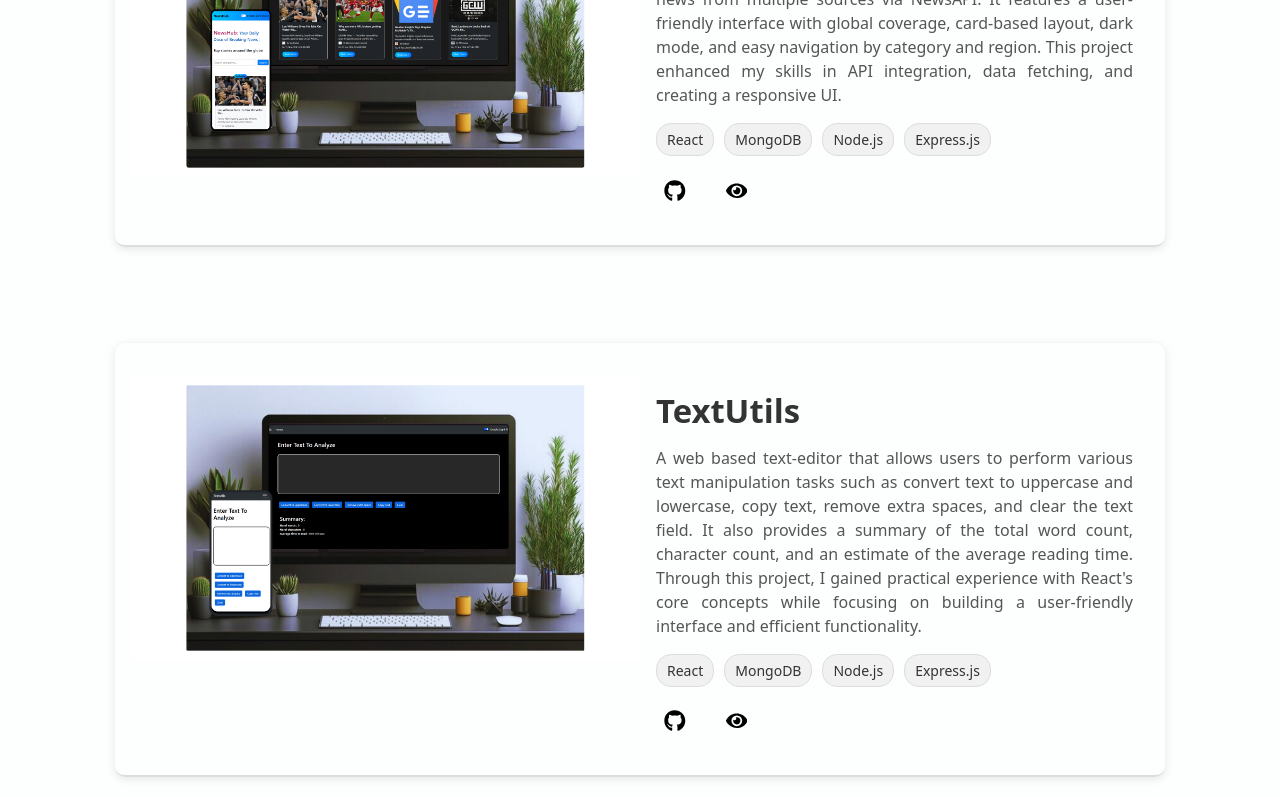
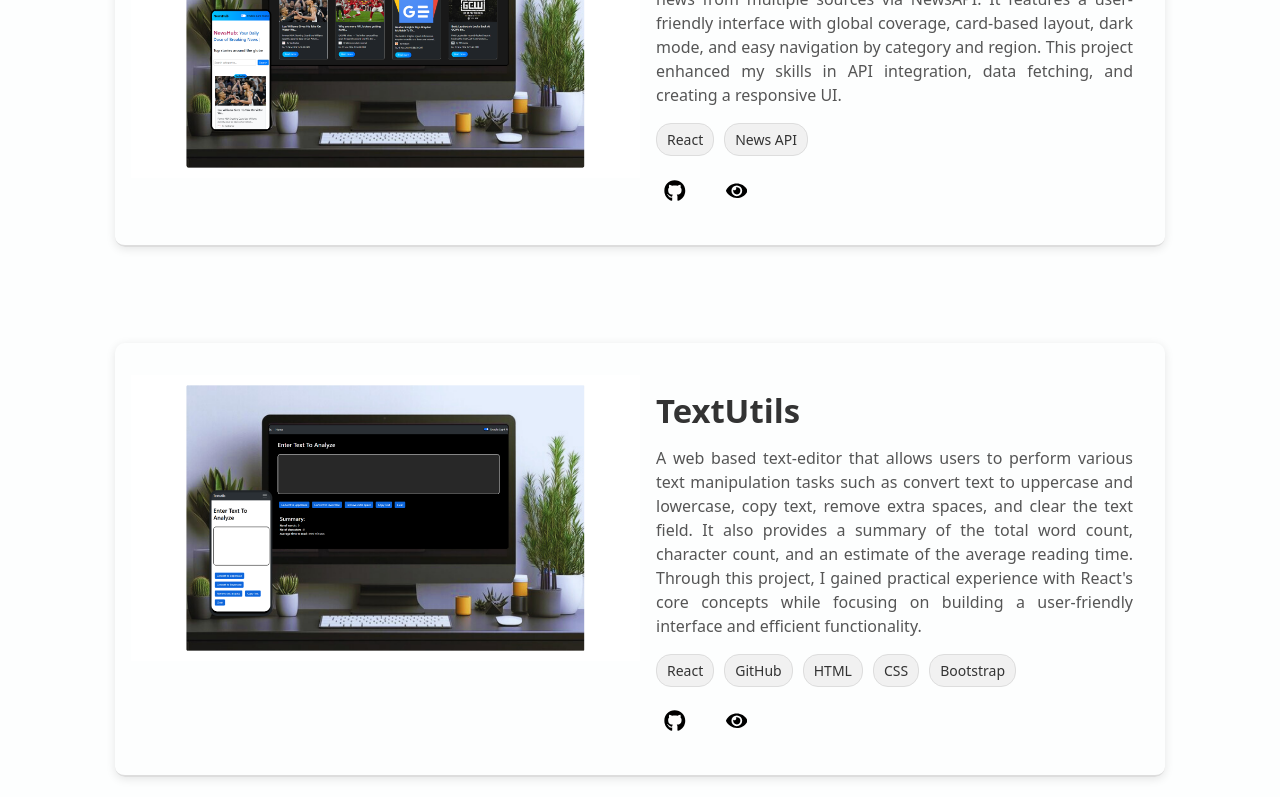
Before and after one commit to janhvi-pandey/Portfolio, a React (Create React App) app: page /projects in a window 1280 px wide. Shown: the part 2000-2797 px from the top of the page. Built offline with nearby package versions, Linux system fonts and the light colour scheme.

Commit message:
project tech stack modification

```diff
--- a/src/Projects/ExploreProject.js
+++ b/src/Projects/ExploreProject.js
@@ -1,6 +1,6 @@
-import React, { useState ,useEffect, useRef  } from "react";
+import React, { useState, useEffect, useRef } from "react";
 import styled from "styled-components";
-import { ReactTyped } from 'react-typed';
+import { ReactTyped } from "react-typed";
 import textutilmockup from "../images/TextUtils Mockup.png";
 import newshubmockup from "../images/NewsHub Mockup.png";
 import portfoliomockup from "../images/Portfolio Mockup.png";
@@ -15,14 +15,16 @@ import { FaCaretDown } from "react-icons/fa";
 const projects = [
   {
     name: "Karam: Customer Query Management",
-    description: "It is a full-stack application that reflects the core values & ideals of Karam, featuring a Customer Query Management system. It includes sections for Home, Services, About, Contact, and Careers. The system allows users to submit and track queries, while admins can manage and update query statuses via seamless REST API integration. This project enhanced my full-stack development skills, particularly in MERN stack, API integration, and optimizing data flow and system performance.",
+    description:
+      "It is a full-stack application that reflects the core values & ideals of Karam, featuring a Customer Query Management system. It includes sections for Home, Services, About, Contact, and Careers. The system allows users to submit and track queries, while admins can manage and update query statuses via seamless REST API integration. This project enhanced my full-stack development skills, particularly in MERN stack, API integration, and optimizing data flow and system performance.",
     preview: karammockup,
     techs: ["React", "MongoDB", "Node.js", "Express.js"],
     github:
       "https://github.com/janhvi-pandey/Karam-Customer-Query-Management-Frontend",
     live: "https://customer-query-management-frontend.vercel.app/",
     tags: [
-      "link vink",
+      "Karam",
+      "Customer Query Management",
       "mern stack",
       "full stack",
       "react",
@@ -37,29 +39,23 @@ const projects = [
     description:
       "My portfolio is a dynamic web application built with ReactJS and Firebase, designed to highlight my skills, projects, and professional experience. This project allowed me to strengthen my front-end development skills while learning to integrate real-time updates, creating an interactive and engaging platform for visitors to explore my work & connect with me.",
     preview: portfoliomockup,
-    techs: ["React", "MongoDB", "Node.js", "Express.js", "Bootstrap"],
+    techs: ["React", "FireBase", "HTML", "CSS", "Bootstrap"],
     github: "https://github.com/janhvi-pandey/Portfolio",
     live: "https://janhvi-portfolio.web.app/",
-    tags: [
-      "portfolio",
-      "hey sainty",
-      "react",
-      "MongoDB",
-      "node js",
-      "express js",
-      "mern",
-      "full stack",
-    ],
+    tags: ["portfolio", "janhvi", "janhvi portfolio", "react"],
   },
   {
     name: "Secret Script",
-    description: "Secret Script is a secure, full-stack application for anonymous script management. The project aimed to combine privacy with a seamless user experience, allowing users to safely store and access their notes. Using modern technologies and secure REST APIs, I enhanced my skills in full-stack development, focusing on data security, API integration, and dynamic content management, all while ensuring an intuitive, responsive interface.",
+    description:
+      "Secret Script is a secure, full-stack application for anonymous script management. The project aimed to combine privacy with a seamless user experience, allowing users to safely store and access their notes. Using modern technologies and secure REST APIs, I enhanced my skills in full-stack development, focusing on data security, API integration, and dynamic content management, all while ensuring an intuitive, responsive interface.",
     preview: SecretScriptmockup,
     techs: ["React", "MongoDB", "Node.js", "Express.js"],
     github: "https://github.com/janhvi-pandey/Secret-Script-Frontend",
     live: "https://secret-script-io.vercel.app/",
     tags: [
-      "link vink",
+      "Secret Script",
+      "Secret",
+      "script",
       "mern stack",
       "full stack",
       "react",
@@ -71,59 +67,43 @@ const projects = [
   },
   {
     name: "NewsHub",
-    description: "NewsHub is a dynamic news platform that aggregates breaking news from multiple sources via NewsAPI. It features a user-friendly interface with global coverage, card-based layout, dark mode, and easy navigation by category and region. This project enhanced my skills in API integration, data fetching, and creating a responsive UI.",
+    description:
+      "NewsHub is a dynamic news platform that aggregates breaking news from multiple sources via NewsAPI. It features a user-friendly interface with global coverage, card-based layout, dark mode, and easy navigation by category and region. This project enhanced my skills in API integration, data fetching, and creating a responsive UI.",
     preview: newshubmockup,
-    techs: ["React", "MongoDB", "Node.js", "Express.js"],
+    techs: ["React", "News API"],
     github: "https://github.com/janhvi-pandey/NewsHub",
     live: "https://github.com/janhvi-pandey/NewsHub",
-    tags: [
-      "link vink",
-      "mern stack",
-      "full stack",
-      "react",
-      "mongo db",
-      "express js",
-      "node js",
-      "vercel",
-    ],
+    tags: ["react", "news", "newsHub"],
   },
   {
     name: "TextUtils",
-    description: "A web based text-editor that allows users to perform various text manipulation tasks such as convert text to uppercase and lowercase, copy text, remove extra spaces, and clear the text field. It also provides a summary of the total word count, character count, and an estimate of the average reading time. Through this project, I gained practical experience with React's core concepts while focusing on building a user-friendly interface and efficient functionality.",
+    description:
+      "A web based text-editor that allows users to perform various text manipulation tasks such as convert text to uppercase and lowercase, copy text, remove extra spaces, and clear the text field. It also provides a summary of the total word count, character count, and an estimate of the average reading time. Through this project, I gained practical experience with React's core concepts while focusing on building a user-friendly interface and efficient functionality.",
     preview: textutilmockup,
-    techs: ["React", "MongoDB", "Node.js", "Express.js"],
+    techs: ["React", "GitHub", "HTML", "CSS", "Bootstrap"],
     github: "https://github.com/janhvi-pandey/TextUtils",
     live: "https://janhvi-pandey.github.io/TextUtils/",
-    tags: [
-      "link vink",
-      "mern stack",
-      "full stack",
-      "react",
-      "mongo db",
-      "express js",
-      "node js",
-      "vercel",
-    ],
+    tags: ["TextUtils", "textutils", "text manipulation", "react"],
   },
 ];
 
 const CatchyLine = styled.h1`
   font-size: 2rem;
   font-weight: 500;
-  width:95%;
+  width: 95%;
   // color: #333;
-  margin-left:auto;
-  margin-right:auto;
-  margin-top:5rem;
-  margin-bottom:2.5rem;
+  margin-left: auto;
+  margin-right: auto;
+  margin-top: 5rem;
+  margin-bottom: 2.5rem;
   color: #602040;
 `;
 
 const SearchContainer = styled.div`
   position: relative;
   width: 95%;
-  margin:auto;
-   margin-bottom:2rem;
+  margin: auto;
+  margin-bottom: 2rem;
 `;
 
 const SearchInput = styled.input`
@@ -182,7 +162,7 @@ const Project = styled.div`
   flex-direction: row;
   align-items: flex-start;
   padding: 1rem;
-  padding-top:2rem;
+  padding-top: 2rem;
   margin-bottom: 4rem;
   border-bottom: 2px solid #ddd;
   border-radius: 10px;
@@ -340,14 +320,20 @@ function ExploreProject() {
 
   return (
     <>
-
-        <CatchyLine>  <ReactTyped
-        strings={['Bringing ideas to life, one project at a time','Explore a curated collection of my projects, where code meets creativity', 'Every project tells a story of learning, growing, and creating.', 'Dive into the projects that fuel my passion for technology.']}
+      <CatchyLine>
+        {" "}
+        <ReactTyped
+          strings={[
+            "Bringing ideas to life, one project at a time",
+            "Explore a curated collection of my projects, where code meets creativity",
+            "Every project tells a story of learning, growing, and creating.",
+            "Dive into the projects that fuel my passion for technology.",
+          ]}
           typeSpeed={100}
           backSpeed={50}
           loop
-
-      /></CatchyLine>
+        />
+      </CatchyLine>
       <SearchContainer>
         <SearchInput
           ref={inputRef}
@@ -374,7 +360,6 @@ function ExploreProject() {
         )}
       </SearchContainer>
 
-
       <ProjectsContainer>
         {selectedProject ? (
           <Project key={selectedProject.name}>
@@ -384,7 +369,9 @@ function ExploreProject() {
             />
             <ProjectDetails>
               <ProjectName>{selectedProject.name}</ProjectName>
-              <ProjectDescription>{selectedProject.description}</ProjectDescription>
+              <ProjectDescription>
+                {selectedProject.description}
+              </ProjectDescription>
 
               <TechList>
                 {selectedProject.techs.map((tech, index) => (
```
Lines whose indentation alone changed are shown as unchanged.
